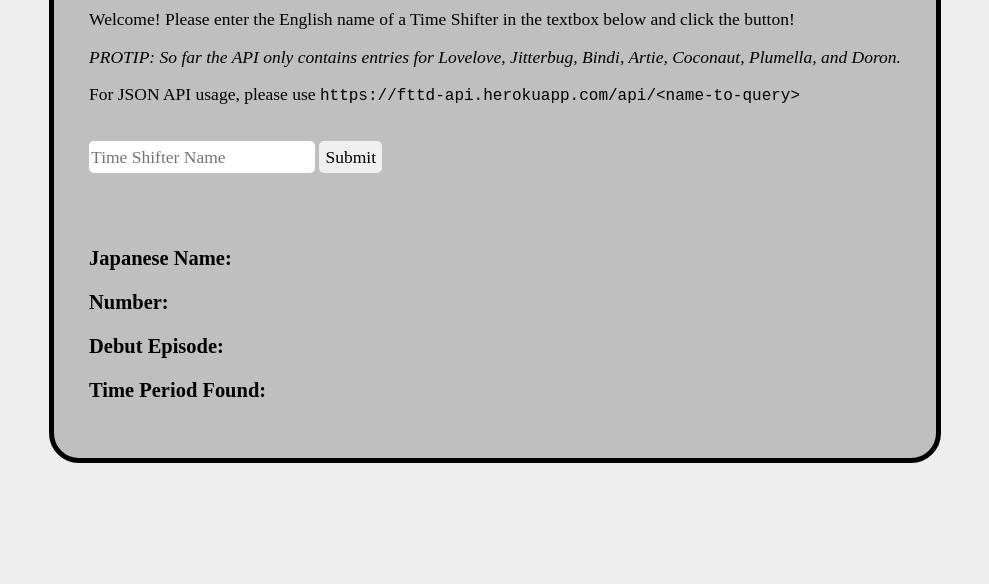
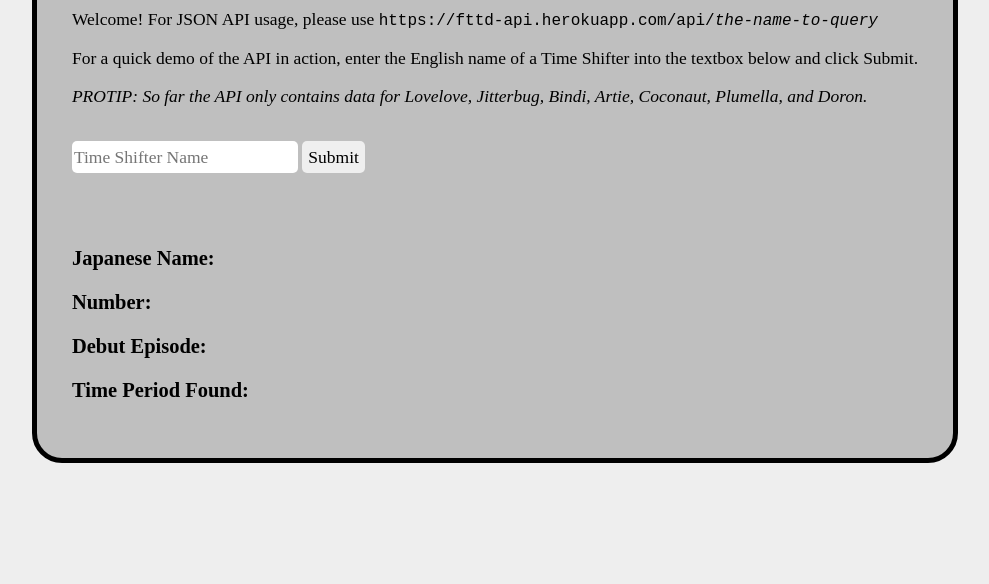
Before and after one commit to warnshouse/FtTD-API, a website: page index.html in a window 1280 px wide. Shown: the part 216-800 px from the top of the page, without its empty margins (145-1134 px from the left). Drawn offline with Linux system fonts and the light colour scheme.

Commit message:
Update index.html and package.json

```diff
--- a/index.html
+++ b/index.html
@@ -13,18 +13,17 @@
   <main>
     <h1>Flint the Time Detective API</h1>
     <p>
-      Welcome! Please enter the English name of a Time Shifter in the textbox
-      below and click the button!
+      Welcome! For JSON API usage, please use
+      <code>https://fttd-api.herokuapp.com/api/<span>the-name-to-query</span></code>
     </p>
     <p>
+      For a quick demo of the API in action, enter the English name of a
+      Time Shifter into the textbox below and click Submit.
+    <p>
       <span>
-        PROTIP: So far the API only contains entries for Lovelove, Jitterbug,
+        PROTIP: So far the API only contains data for Lovelove, Jitterbug,
         Bindi, Artie, Coconaut, Plumella, and Doron.
       </span>
-    </p>
-    <p>
-      For JSON API usage, please use
-      <code>https://fttd-api.herokuapp.com/api/&lt;name-to-query&gt;</code>
     </p>
     <input id="textbox" placeholder="Time Shifter Name" type="text">
     <button id="submit">Submit</button>
--- a/package.json
+++ b/package.json
@@ -2,8 +2,9 @@
   "name": "fttd-api",
   "version": "1.0.0",
   "description": "The (First? Only?) Flint the Time Detective API",
-  "main": "index.js",
+  "main": "server.js",
   "scripts": {
+    "start": "node server.js",
     "test": "echo \"Error: no test specified\" && exit 1"
   },
   "repository": {
```
